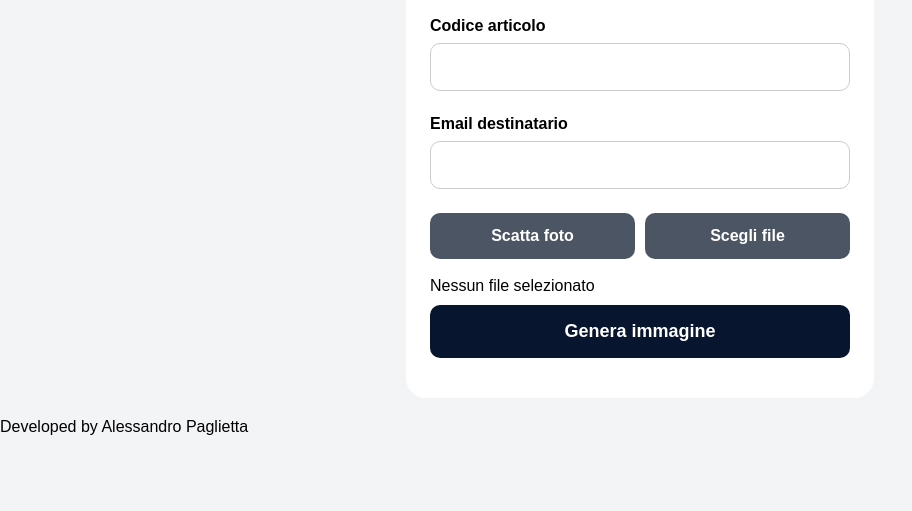
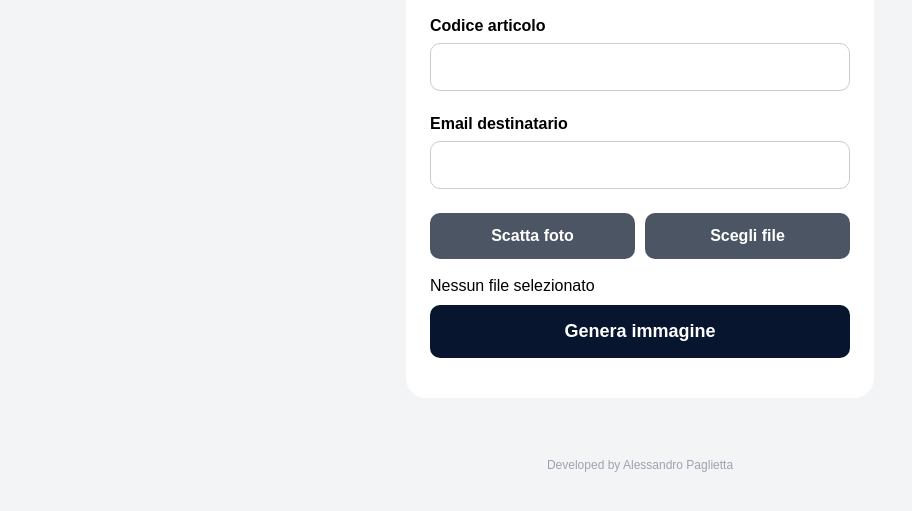
Before and after one commit to alepa05/product-photo-tool-mobile, a website: page public/index.html in a window 1280 px wide. Shown: the part 205-716 px from the top of the page, without its empty margins (0-912 px from the left). Drawn offline with Linux system fonts and the light colour scheme.

Commit message:
Update styles.css

```diff
--- a/public/styles.css
+++ b/public/styles.css
@@ -125,3 +125,10 @@ button,
 .hidden {
   display: none !important;
 }
+.footer {
+  text-align: center;
+  margin-top: 40px;
+  margin-bottom: 20px;
+  font-size: 12px;
+  color: #9ca3af;
+}
```
